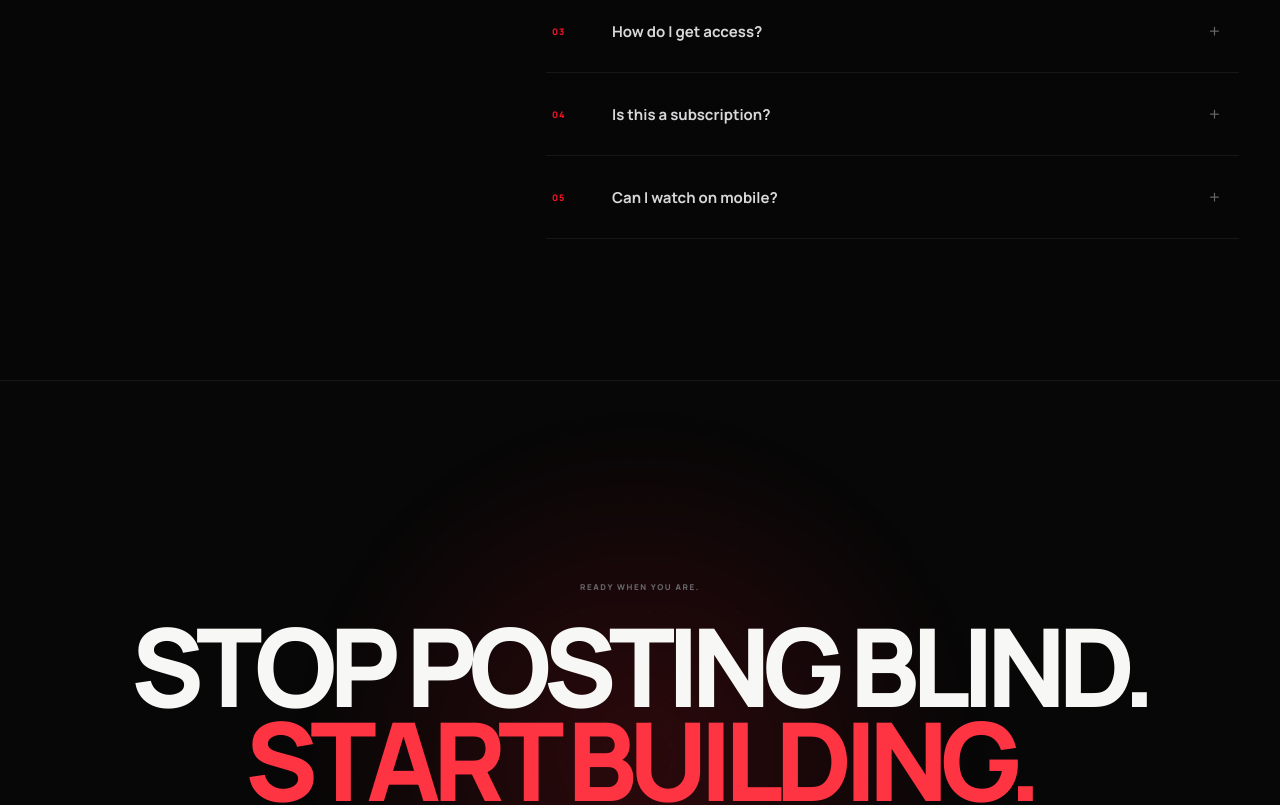
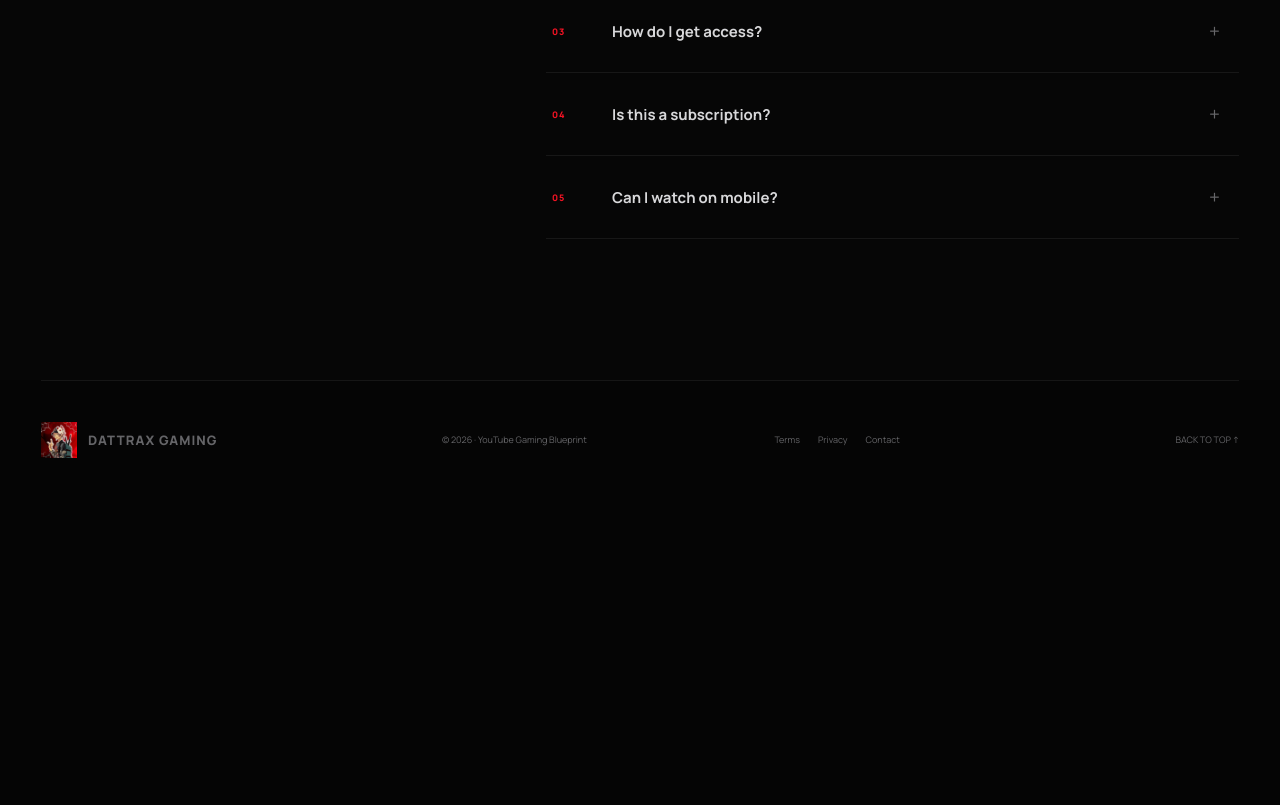
Before and after one commit to kunalvish20/finalcourse, a Next.js app: page / in a window 1280 px wide. Shown: the part 5321-6126 px from the top of the page. After the commit the page ends 5819 px from the top, so only its background shows below. Built offline with nearby package versions, Linux system fonts and the light colour scheme; no server answers.

Commit message:
Hide final CTA section

```diff
--- a/app/globals.css
+++ b/app/globals.css
@@ -42,7 +42,9 @@ body {
   -webkit-font-smoothing: antialiased;
   text-rendering: optimizeLegibility;
 }
-
+section.finalCta {
+    display: none;
+}
 ::selection { background: var(--red); color: white; }
 a { color: inherit; text-decoration: none; }
 button, input { font: inherit; }
```
